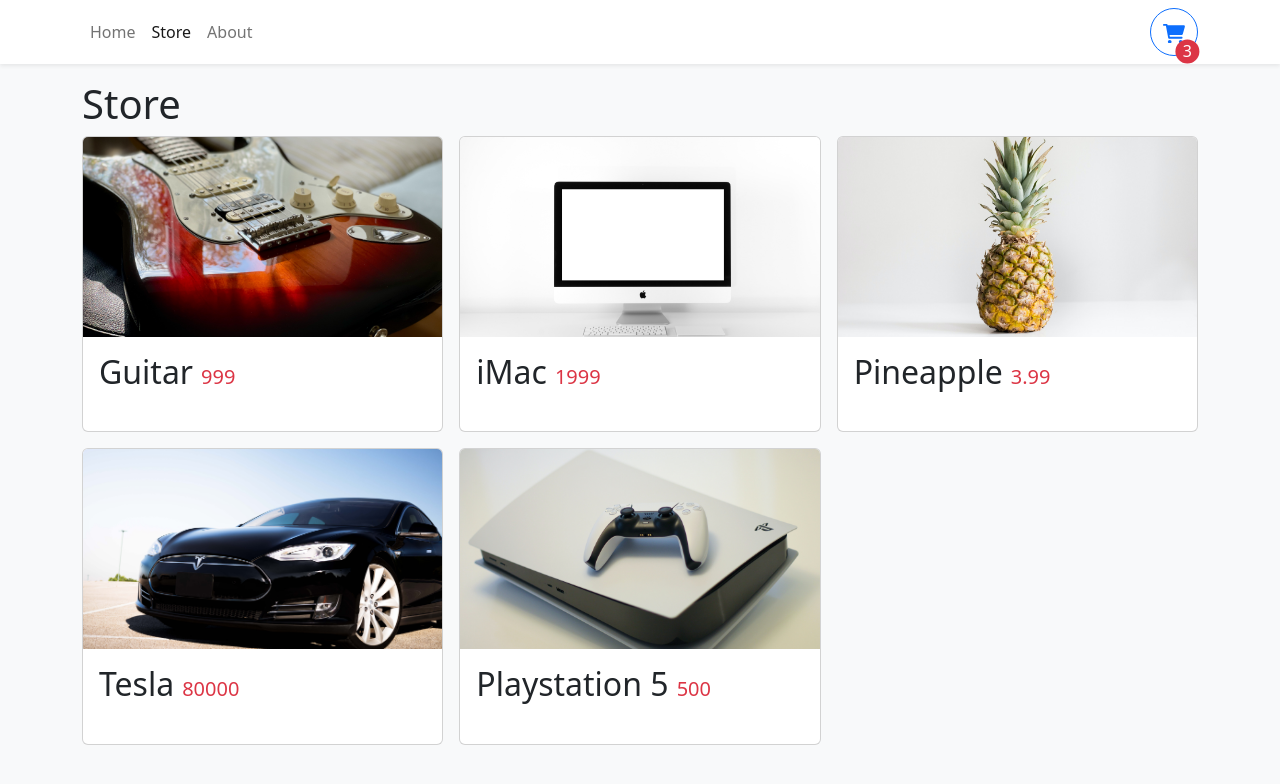
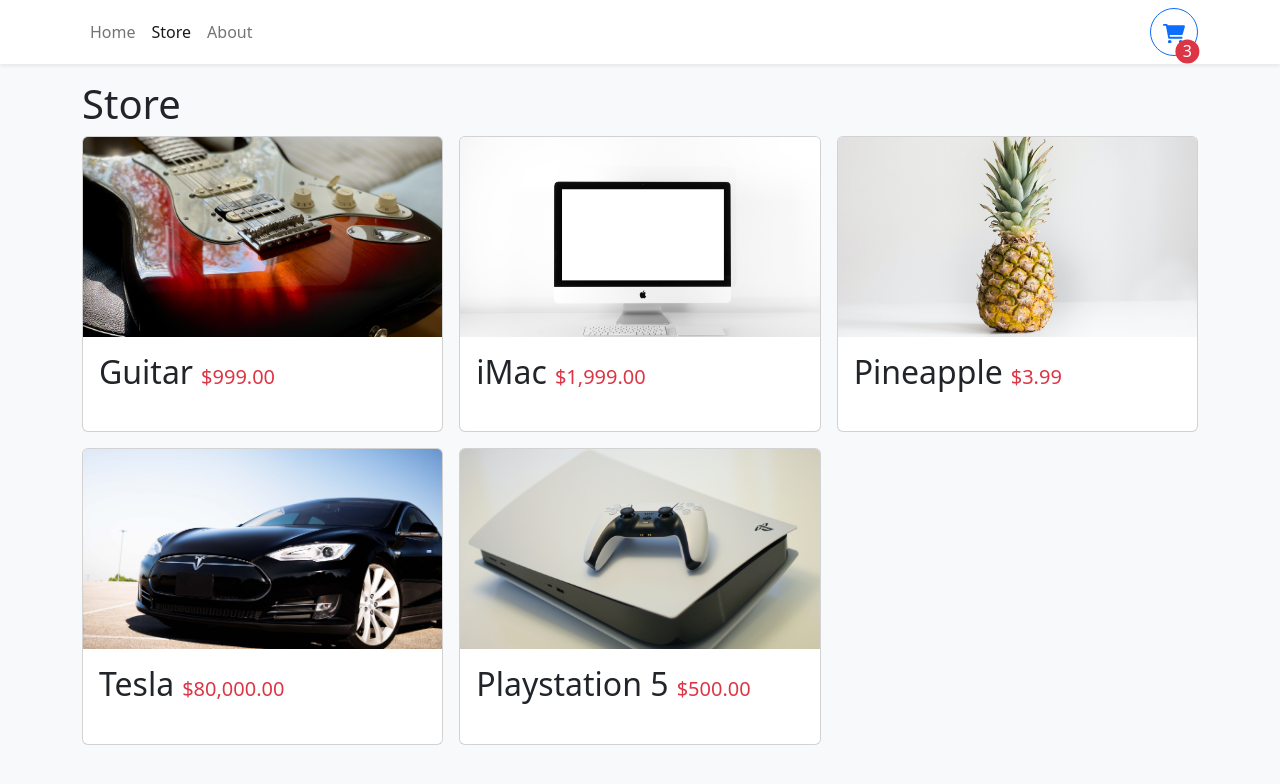
Before and after one commit to oscarnunez1/shopsy-cart, a React (Vite) app: page /store in a window 1280 px wide. Shown: the top 784 px of the page. Built offline with nearby package versions, Linux system fonts and the light colour scheme.

Commit message:
import formatCurrency to StoreItem.tsx and pass in price

```diff
--- a/src/components/StoreItem.tsx
+++ b/src/components/StoreItem.tsx
@@ -1,4 +1,5 @@
 import { Card } from "react-bootstrap"
+import { formatCurrency } from "../utilities/formatCurrency"
 
 type StoreItemProps = {
   id: number,
@@ -19,7 +20,7 @@
       <Card.Body className="d-flex flex-column">
         <Card.Title className="d-flex justify-content-space-between align-items-baseline mb-4">
           <span className="fs-2">{name}</span>
-          <span className="ms-2 text-danger">{price}</span>
+          <span className="ms-2 text-danger">{formatCurrency(price)}</span>
         </Card.Title>
       </Card.Body>
     </Card>
--- a/src/utilities/formatCurrency.ts
+++ b/src/utilities/formatCurrency.ts
@@ -3,5 +3,5 @@
 })
 
 export function formatCurrency(number: number) {
-
+  return CURRENCY_FORMATTER.format(number)
 }
```
